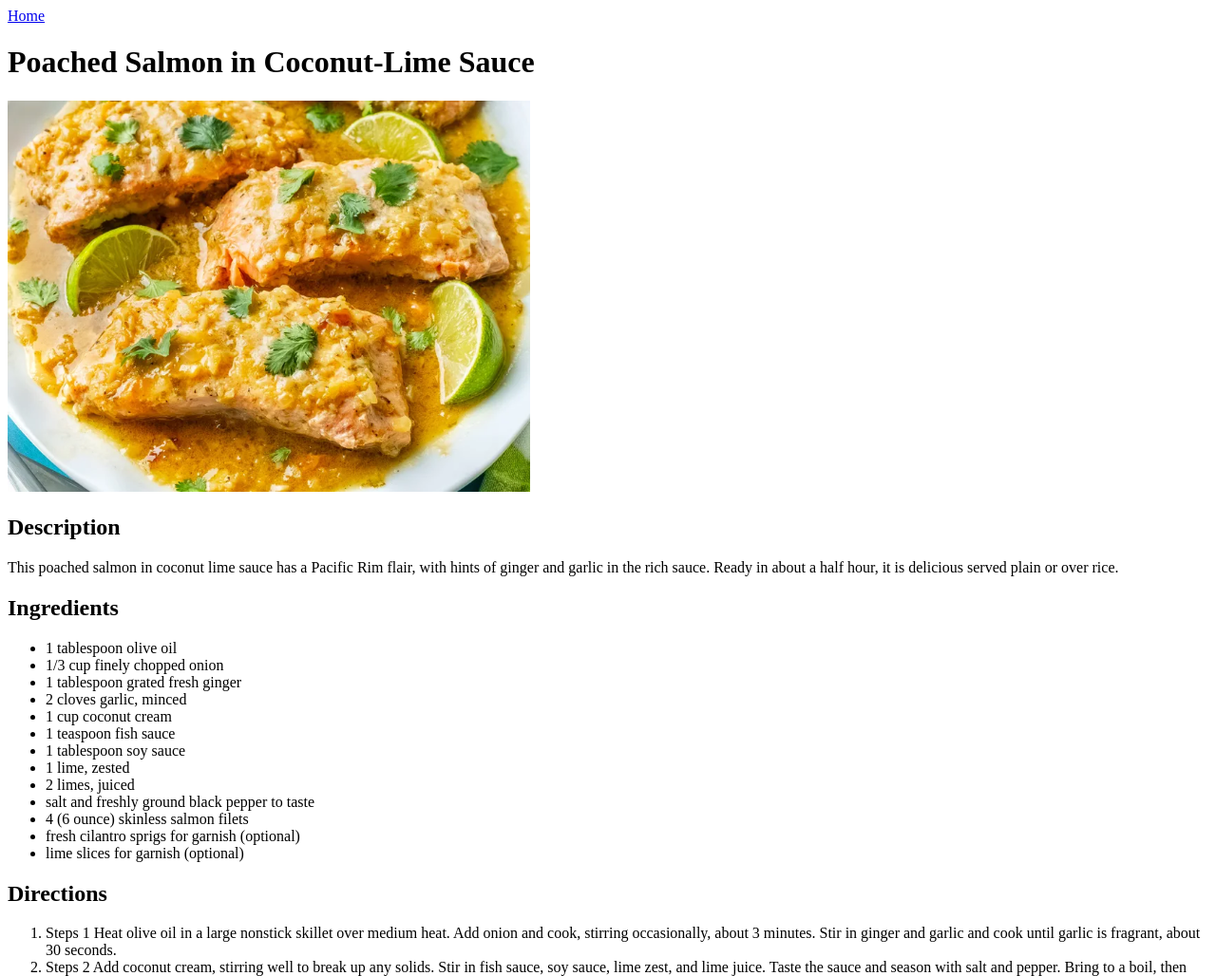
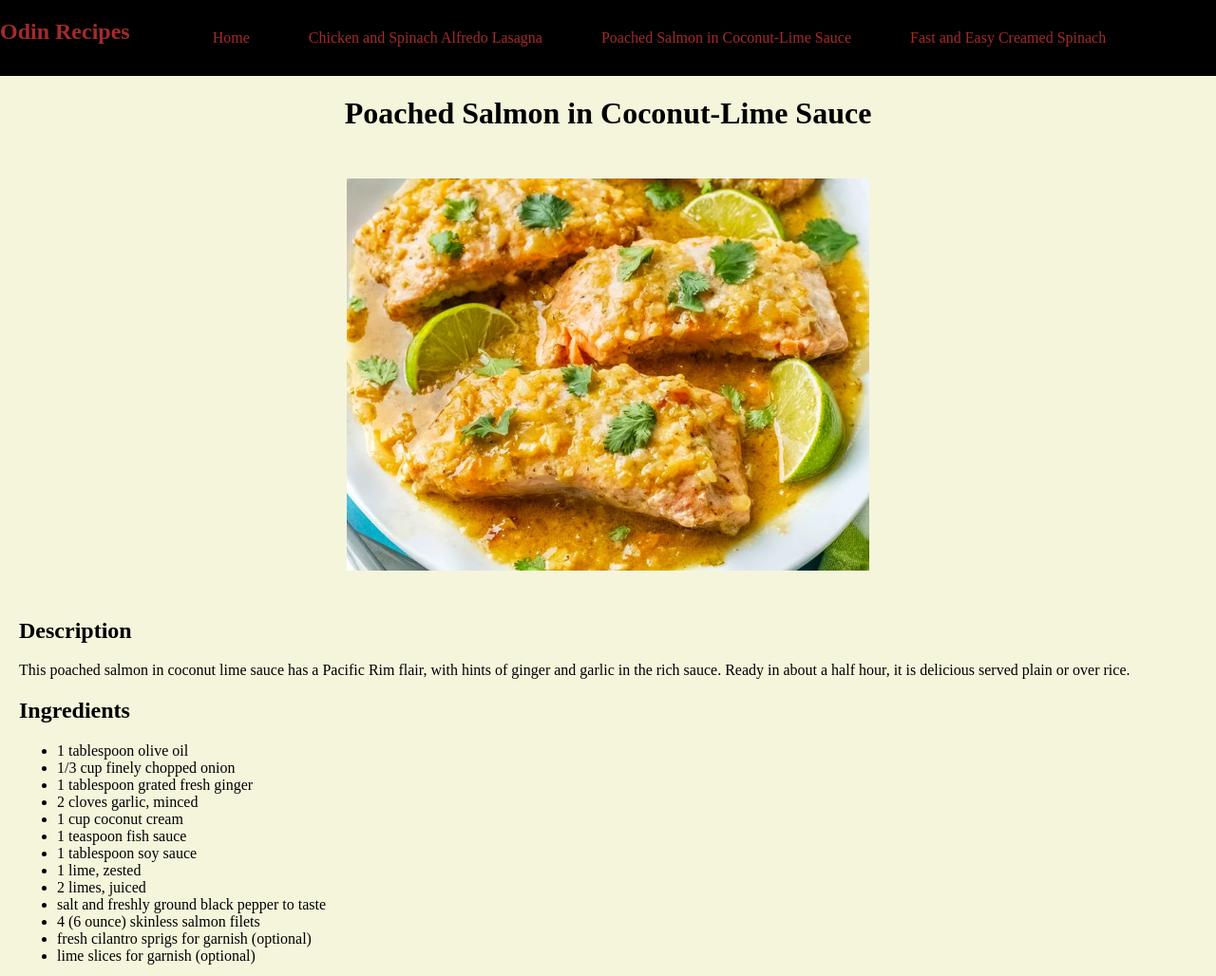
Before and after one commit to abidey85-nyx/odin-recipes, a plain HTML site: page recipes/poached-selmon.html in a window 1280 px wide. Shown: the top 1028 px of the page at 95% size. Drawn offline with Linux system fonts and the light colour scheme.

Commit message:
add styling and navigation

```diff
--- a/recipes/poached-selmon.html
+++ b/recipes/poached-selmon.html
@@ -4,12 +4,22 @@
     <meta charset="UTF-8">
     <meta name="viewport" content="width=device-width, initial-scale=1.0">
     <title>Poached Salmon in Coconut-Lime Sauce|Odin Recipes</title>
+    <link rel="stylesheet" href="../style.css">
 </head>
 <body>
-    <a href="../index.html">Home</a>
-    <h1>Poached Salmon in Coconut-Lime Sauce</h1>
+        <nav>
+        <h1>Odin Recipes</h1>
+        <ul>
+            <li><a href="../index.html">Home</a></li>
+            <li><a href="lasagna.html">Chicken and Spinach Alfredo Lasagna</a></li>
+            <li><a href="poached-selmon.html">Poached Salmon in Coconut-Lime Sauce</a></li>
+            <li><a href="creamed-spinach.html">Fast and Easy Creamed Spinach</a></li>
+        </ul>
+    </nav>
+    <h1  class="heading">Poached Salmon in Coconut-Lime Sauce</h1>
     <img src="../img/poached-selmon.webp" alt="serving of Poached Salmon in Coconut-Lime Sauce" width="550">
 
+    <div class="content">
     <h2>Description</h2>
     <p>This poached salmon in coconut lime sauce has a Pacific Rim flair, with hints of ginger and garlic in the rich sauce. Ready in about a half hour, it is delicious served plain or over rice.</p>
 
@@ -38,5 +48,6 @@
         <li>Steps 4 Cover and cook until salmon flakes easily with a fork, about 10 minutes. An instant read thermometer should reach 130 degrees F (54 degrees C). Let salmon rest for 5 to 10 minutes before serving; the temperature will rise.</li>
         <li>Steps 5 Ladle sauce onto each plate, then add a salmon filet, and add a bit of sauce on top. Garnish with fresh cilantro sprigs and lime slices, if desired.</li>
     </ol>
+    </div>
 </body>
 </html>
--- /dev/null
+++ b/style.css
@@ -0,0 +1,45 @@
+html {
+    font-family: "Times New Roman", Times, serif;
+    background-color: beige;
+}
+
+body {
+    padding: 0;
+    margin: 0;
+    box-sizing: border-box;
+}
+
+a {
+    text-decoration: none;
+        color: inherit;
+}
+
+a:hover {
+    color: orange;
+}
+
+nav,
+nav ul {
+    display: flex;
+    background-color: black;
+    color: brown;
+}
+
+nav ul li {
+    margin-left: 2rem;
+    list-style: none;
+    padding: 15px;
+}
+
+.heading {
+    text-align: center;
+}
+
+img {
+    display: block;
+    margin: 50px auto;
+}
+
+.content {
+    margin: 20px;
+}
```
Also changed, not shown: index.html (+3 -0 lines), recipes/creamed-spinach.html (+13 -2 lines), recipes/lasagna.html (+13 -3 lines).
